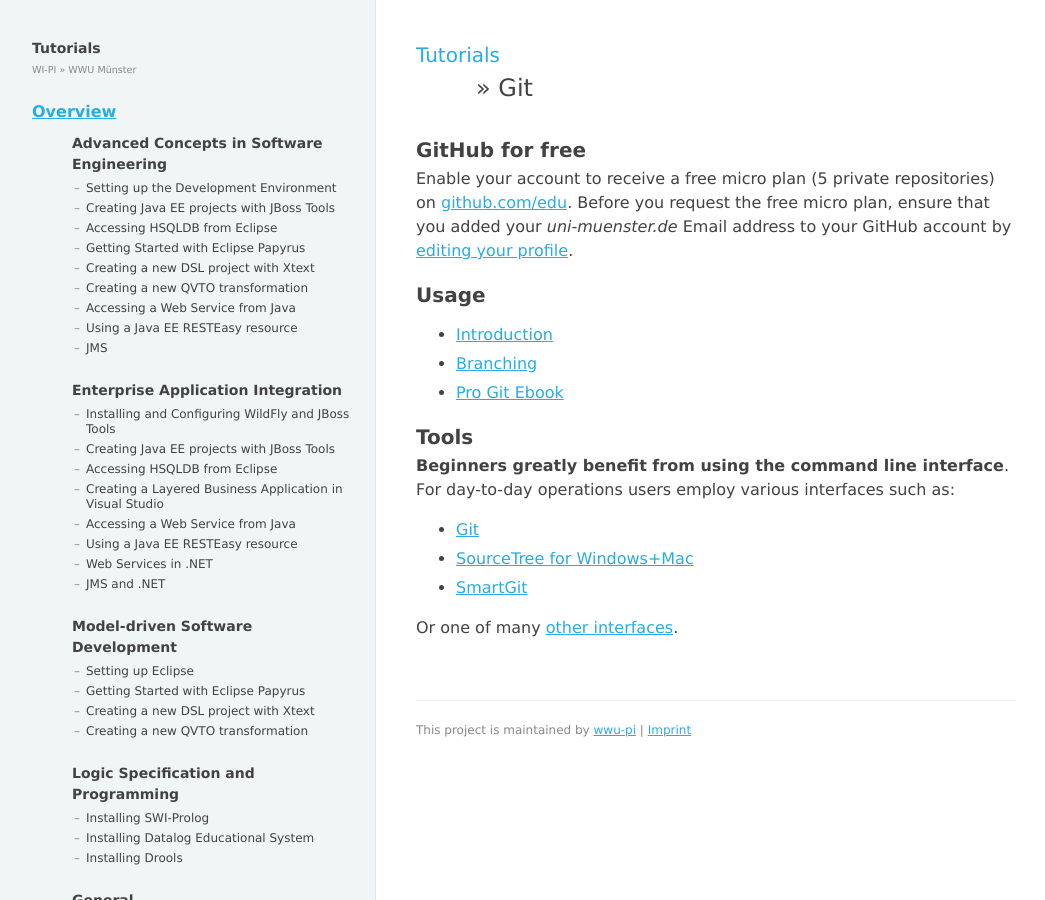
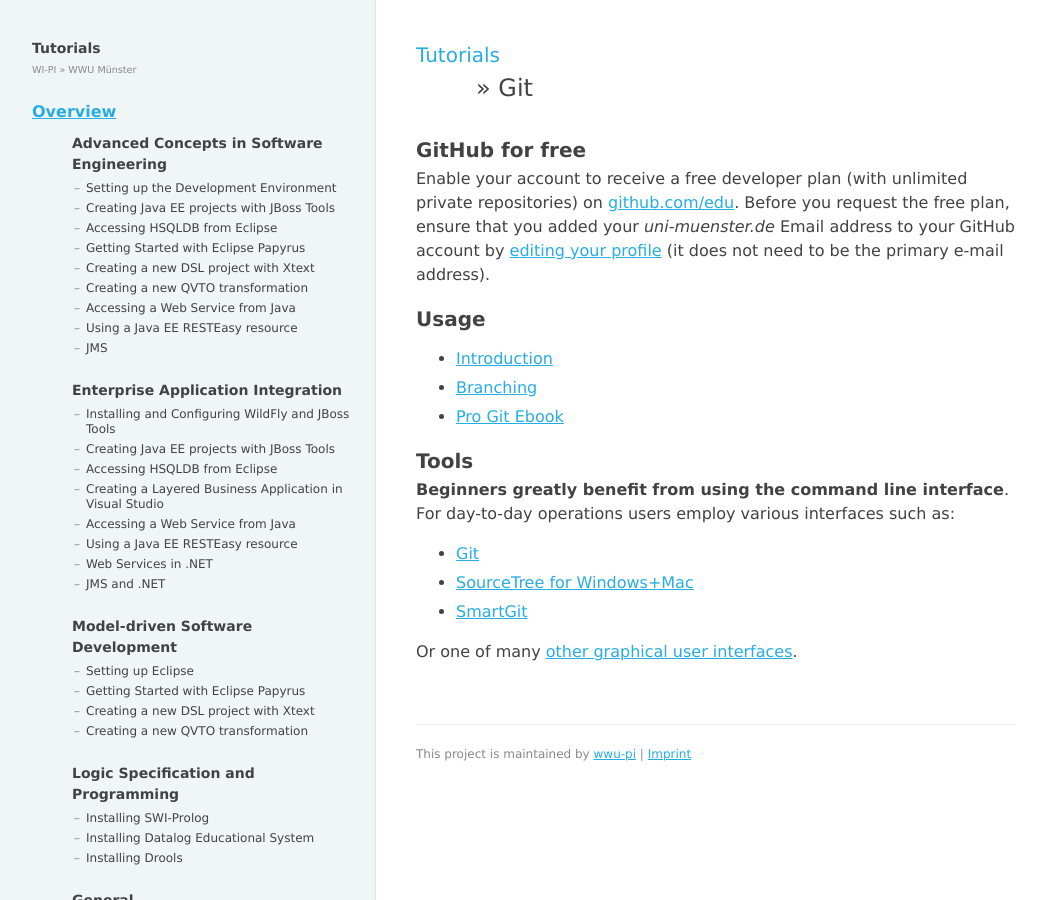
Before and after one commit to wwu-pi/tutorials, a Jekyll site: the page built from lectures/general/git.md, in a window 1280 px wide. Shown: the whole page, without its empty margins (8-1053 px from the left). Built offline with Jekyll 4.4.1, drawn with Linux system fonts in a browser that asks for light colours.

Commit message:
Update git page

```diff
--- a/lectures/general/git.md
+++ b/lectures/general/git.md
@@ -5,8 +5,8 @@
 
 ### GitHub for free
 
-Enable your account to receive a free micro plan (5 private repositories) on [github.com/edu](https://github.com/edu).
-Before you request the free micro plan, ensure that you added your *uni-muenster.de* Email address to your GitHub account by [editing your profile](https://github.com/settings/emails).
+Enable your account to receive a free developer plan (with unlimited private repositories) on [github.com/edu](https://github.com/edu).
+Before you request the free plan, ensure that you added your *uni-muenster.de* Email address to your GitHub account by [editing your profile](https://github.com/settings/emails) (it does not need to be the primary e-mail address).
 
 ### Usage
 
@@ -23,4 +23,4 @@
 * [SourceTree for Windows+Mac](http://www.sourcetreeapp.com/)
 * [SmartGit](http://freecode.com/projects/smartgit)
 
-Or one of many [other interfaces](http://git-scm.com/downloads/guis).
+Or one of many [other graphical user interfaces](http://git-scm.com/downloads/guis).
```
